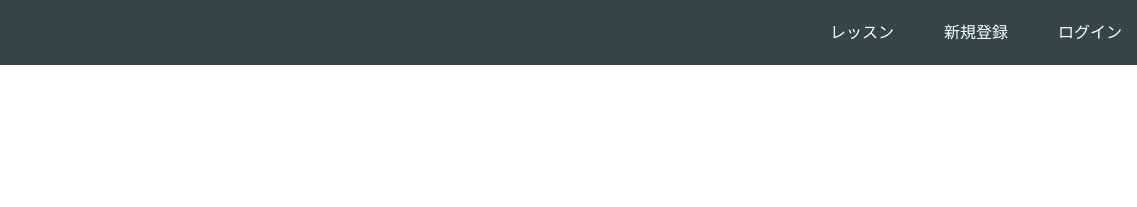
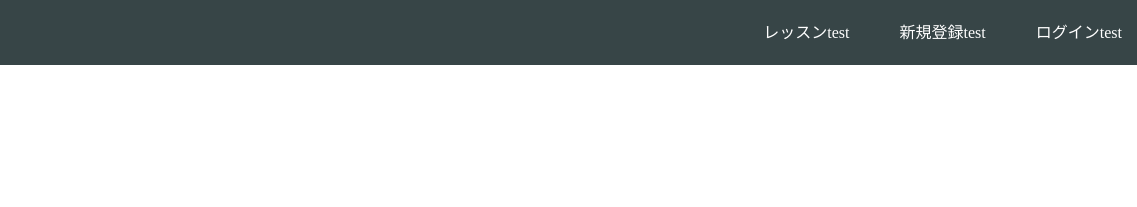
Before and after one commit to nakass35/sample, a plain HTML site: page index.html in a window 1280 px wide. Shown: the top 207 px of the page, 143-1280 px from the left. Drawn offline with Linux system fonts and the light colour scheme.

Commit message:
Update index.html

```diff
--- a/index.html
+++ b/index.html
@@ -15,9 +15,9 @@
       </div>
       <span class="fa fa-bars menu-icon"></span>
       <div class="header-right">
-        <a href="#">レッスン</a>
-        <a href="#">新規登録</a>
-        <a href="#" class="login">ログイン</a>
+        <a href="#">レッスンtest</a>
+        <a href="#">新規登録test</a>
+        <a href="#" class="login">ログインtest</a>
       </div>
     </div>
   </header>
```
